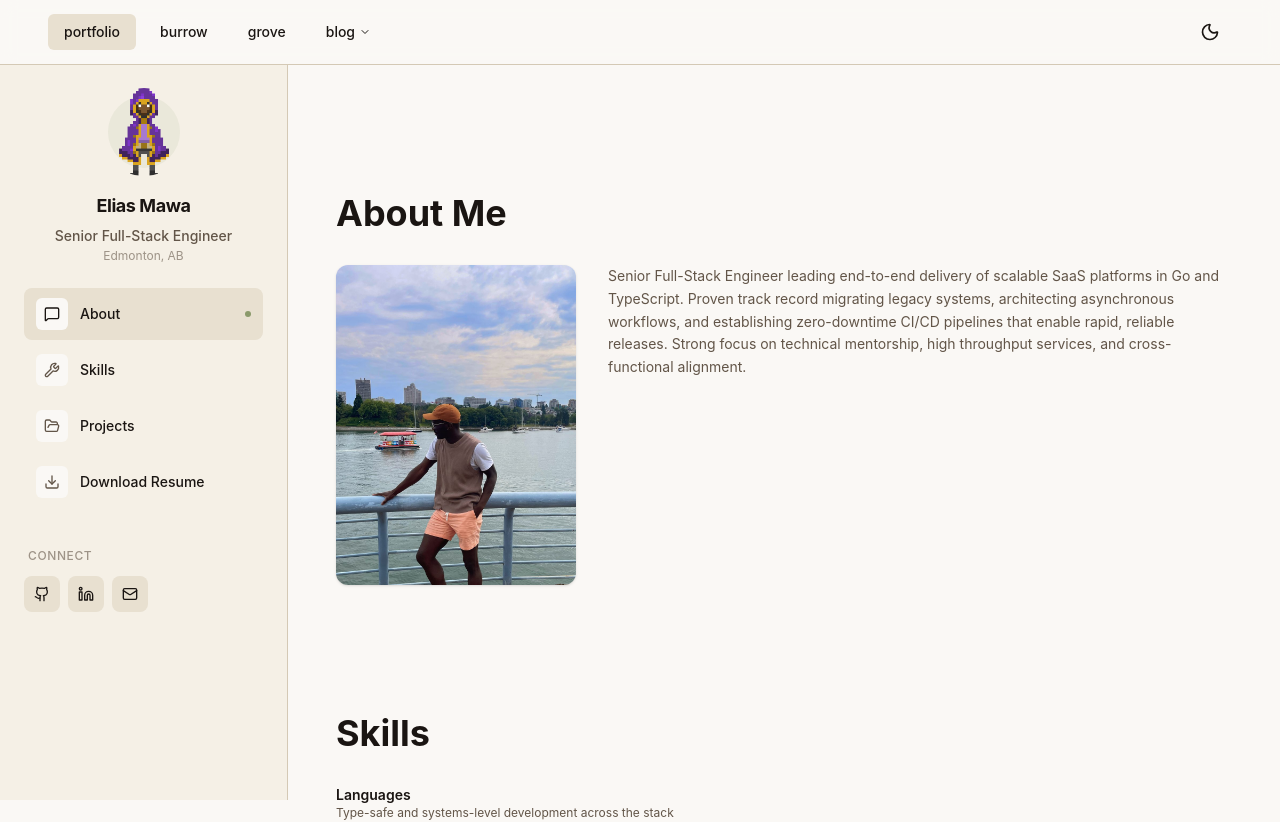
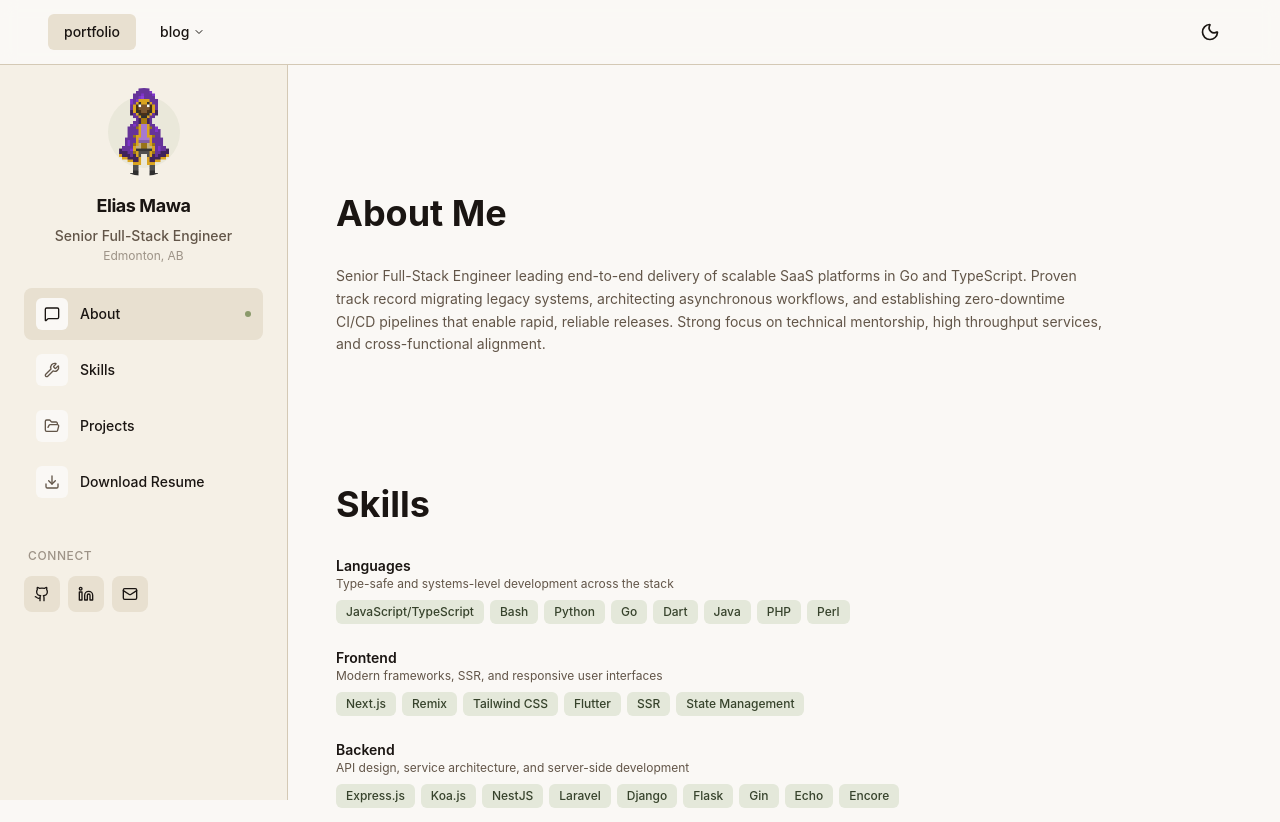
Before and after one commit to miniaxolotl/portfolio, a Next.js app: page / in a window 1280 px wide. Shown: the top 822 px of the page. Built offline with nearby package versions, Linux system fonts and the light colour scheme.

Commit message:
update: hero section information

```diff
--- a/src/components/layout/Header.tsx
+++ b/src/components/layout/Header.tsx
@@ -28,11 +28,7 @@ import { cn } from "@/lib/utils";
 import { drawerStore, themeStore } from "@/stores";
 import { MobileSidebar } from "./MobileSidebar";
 
-const navItems = [
-  { href: "/", label: "portfolio" },
-  { href: "/burrow", label: "burrow" },
-  { href: "/grove", label: "grove" },
-];
+const navItems = [{ href: "/", label: "portfolio" }];
 
 const dropdownProjects = projects
   .filter((p) => dropdownBlogSlugs.has(p.slug))
--- a/src/components/layout/MobileSidebar.tsx
+++ b/src/components/layout/MobileSidebar.tsx
@@ -1,15 +1,6 @@
 "use client";
 
-import {
-  ArrowDownUp,
-  Download,
-  FolderOpen,
-  Home,
-  Moon,
-  Sun,
-  TreePine,
-  X,
-} from "lucide-react";
+import { Download, FolderOpen, Home, Moon, Sun, X } from "lucide-react";
 import { observer } from "mobx-react-lite";
 import Link from "next/link";
 import { usePathname } from "next/navigation";
@@ -30,8 +21,6 @@ interface MobileSidebarProps {
 
 const pageNavItems = [
   { href: "/", label: "Portfolio", icon: Home },
-  { href: "/burrow", label: "Burrow", icon: ArrowDownUp },
-  { href: "/grove", label: "Grove", icon: TreePine },
   { href: "/projects", label: "Blog", icon: FolderOpen },
 ];
 
--- a/src/components/sections/About.tsx
+++ b/src/components/sections/About.tsx
@@ -1,25 +1,10 @@
-import Image from "next/image";
 import { Section } from "@/components/layout/Section";
 import profile from "@/data/profile.json";
 
 export const About = () => (
   <Section id="about" title="About Me">
-    <div className="flex flex-col md:flex-row gap-6 md:gap-8 items-start">
-      <div className="shrink-0 mx-auto md:mx-0">
-        <div className="relative w-36 sm:w-48 md:w-60 aspect-3/4">
-          <Image
-            src="/img/me/english-bay-solo.jpg"
-            alt="Elias Mawa"
-            fill
-            className="rounded-xl object-cover shadow-sm"
-            priority
-            sizes="(max-width: 640px) 9rem, (max-width: 768px) 12rem, 15rem"
-          />
-        </div>
-      </div>
-      <p className="text-sm text-muted-foreground leading-relaxed text-center md:text-left">
-        {profile.summary}
-      </p>
-    </div>
+    <p className="text-sm text-muted-foreground leading-relaxed max-w-3xl">
+      {profile.summary}
+    </p>
   </Section>
 );
```
